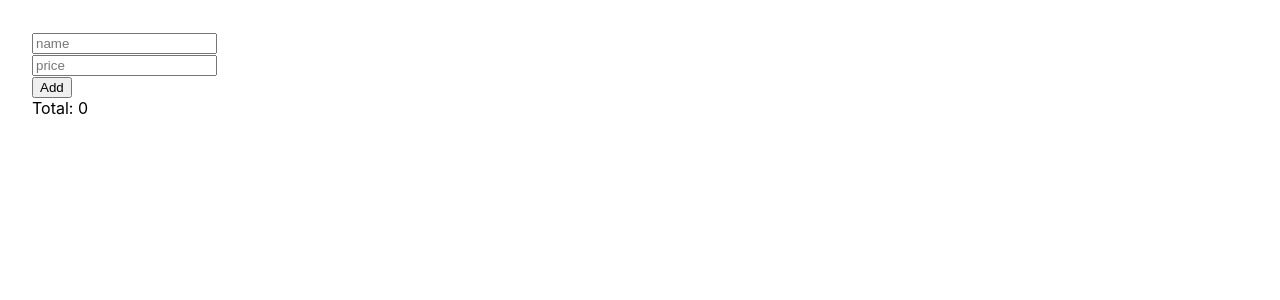
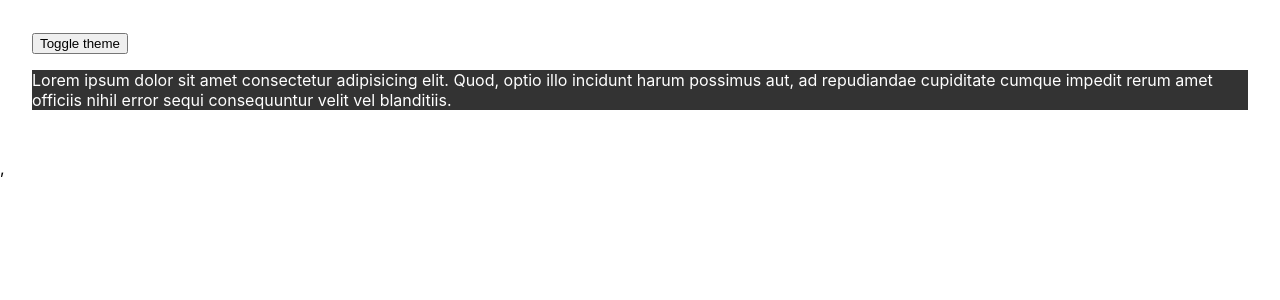
Before and after one commit to suleng18/react-hooks, a React (Create React App) app: page / in a window 1280 px wide. Shown: the top 300 px of the page. Built offline with nearby package versions, Linux system fonts and the light colour scheme.

Commit message:
vid 76 useContext

```diff
--- a/src/App.css
+++ b/src/App.css
@@ -1,38 +1,4 @@
-.App {
-  text-align: center;
+.dark {
+  color: #fff;
+  background-color: #333;
 }
-
-.App-logo {
-  height: 40vmin;
-  pointer-events: none;
-}
-
-@media (prefers-reduced-motion: no-preference) {
-  .App-logo {
-    animation: App-logo-spin infinite 20s linear;
-  }
-}
-
-.App-header {
-  background-color: #282c34;
-  min-height: 100vh;
-  display: flex;
-  flex-direction: column;
-  align-items: center;
-  justify-content: center;
-  font-size: calc(10px + 2vmin);
-  color: white;
-}
-
-.App-link {
-  color: #61dafb;
-}
-
-@keyframes App-logo-spin {
-  from {
-    transform: rotate(0deg);
-  }
-  to {
-    transform: rotate(360deg);
-  }
-}
--- a/src/App.js
+++ b/src/App.js
@@ -1,50 +1,19 @@
+import { useContext } from 'react';
 import './App.css';
-import { useEffect, useMemo, useRef, useState } from 'react';
 import Content from './Content';
+import { ThemContext } from './ThemeContext';
+
+// Context
+// 1. Create context
+// 2. Provider
+// 3. Consumer
 
 function App() {
-  const [name, setName] = useState('');
-  const [price, setPrice] = useState('');
-  const [products, setProducts] = useState([]);
-  const nameRef = useRef();
-
-  const handleSubmit = () => {
-    setProducts([...products, { name, price: +price }]);
-
-    setName('');
-    setPrice('');
-    nameRef.current.focus();
-  };
-
-  const total = useMemo(() => {
-    const result = products.reduce((result, product) => {
-      console.log('tinh toan lai');
-      return result + product.price;
-    }, 0);
-    return result;
-  }, [products]);
-
+  const context = useContext(ThemContext);
   return (
     <div style={{ padding: '32px' }}>
-      <input
-        ref={nameRef}
-        placeholder="name"
-        value={name}
-        onChange={(e) => setName(e.target.value)}
-      />
-      <br />
-      <input placeholder="price" value={price} onChange={(e) => setPrice(e.target.value)} />
-      <br />
-      <button onClick={handleSubmit}>Add</button>
-      <br />
-      Total: {total}
-      <ul>
-        {products.map((product, index) => (
-          <li key={index}>
-            {product.name} - {product.price}
-          </li>
-        ))}
-      </ul>
+      <button onClick={context.toggleTheme}>Toggle theme</button>
+      <Content />
     </div>
   );
 }
--- a/src/Content.js
+++ b/src/Content.js
@@ -1,5 +1,6 @@
 import React, { useEffect, useState } from 'react';
 import PropTypes from 'prop-types';
+import Paragraph from './Paragraph';
 
 Content.propTypes = {};
 /**
@@ -14,18 +15,10 @@ Lưu ý chung cho cả 3:
 3. Cleanup function luôn được gọi trước khi callback được gọi ( trừ lần mounted )
  */
 
-function Content(props) {
-  const [count, setCount] = useState(0);
-  const handleRun = () => setCount(count + 1);
-
-  useEffect(() => {
-    if (count > 3) setCount(0);
-  }, [count]);
-
+function Content() {
   return (
     <div>
-      <h1>{count}</h1>
-      <button onClick={handleRun}>Run</button>
+      <Paragraph />
     </div>
   );
 }
--- /dev/null
+++ b/src/Paragraph.js
@@ -0,0 +1,16 @@
+import { useContext } from 'react';
+import { ThemContext } from './ThemeContext';
+
+function Paragraph() {
+  const context = useContext(ThemContext);
+
+  return (
+    <p className={context.theme}>
+      Lorem ipsum dolor sit amet consectetur adipisicing elit. Quod, optio illo incidunt harum
+      possimus aut, ad repudiandae cupiditate cumque impedit rerum amet officiis nihil error sequi
+      consequuntur velit vel blanditiis.
+    </p>
+  );
+}
+
+export default Paragraph;
--- /dev/null
+++ b/src/ThemeContext.js
@@ -0,0 +1,19 @@
+import { createContext, useState } from 'react';
+
+const ThemContext = createContext();
+
+function ThemProvider({ children }) {
+  const [theme, setTheme] = useState('dark');
+
+  const toggleTheme = () => {
+    setTheme(theme === 'dark' ? 'light' : 'dark');
+  };
+
+  const value = {
+    theme,
+    toggleTheme,
+  };
+  return <ThemContext.Provider value={value}>{children}</ThemContext.Provider>;
+}
+
+export { ThemContext, ThemProvider };
--- a/src/index.js
+++ b/src/index.js
@@ -3,6 +3,7 @@ import ReactDOM from 'react-dom/client';
 import './index.css';
 import App from './App';
 import reportWebVitals from './reportWebVitals';
+import { ThemContext, ThemProvider } from './ThemeContext';
 
 // function emitComment(id) {
 //   setInterval(() => {
@@ -20,7 +21,9 @@ import reportWebVitals from './reportWebVitals';
 const root = ReactDOM.createRoot(document.getElementById('root'));
 root.render(
   // <React.StrictMode>
-  <App />,
+  <ThemProvider>
+    <App />,
+  </ThemProvider>,
   // </React.StrictMode>
 );
 
```
